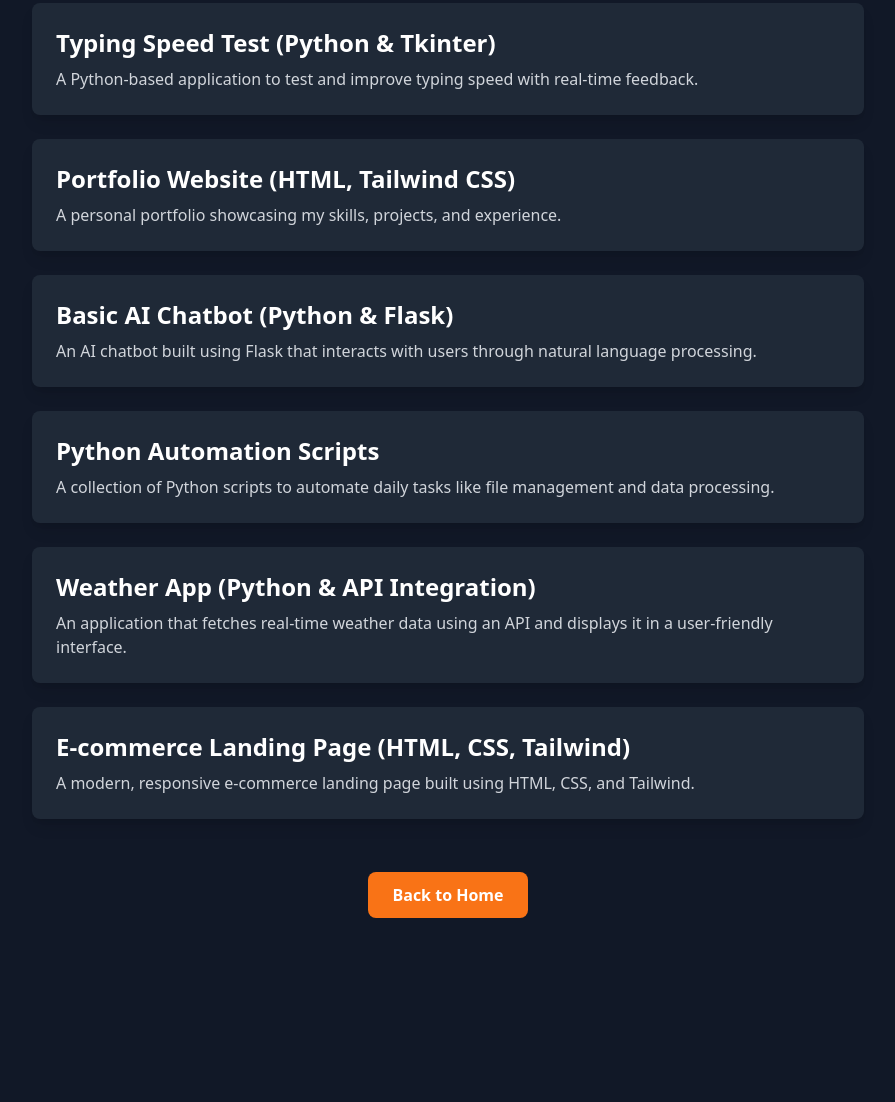
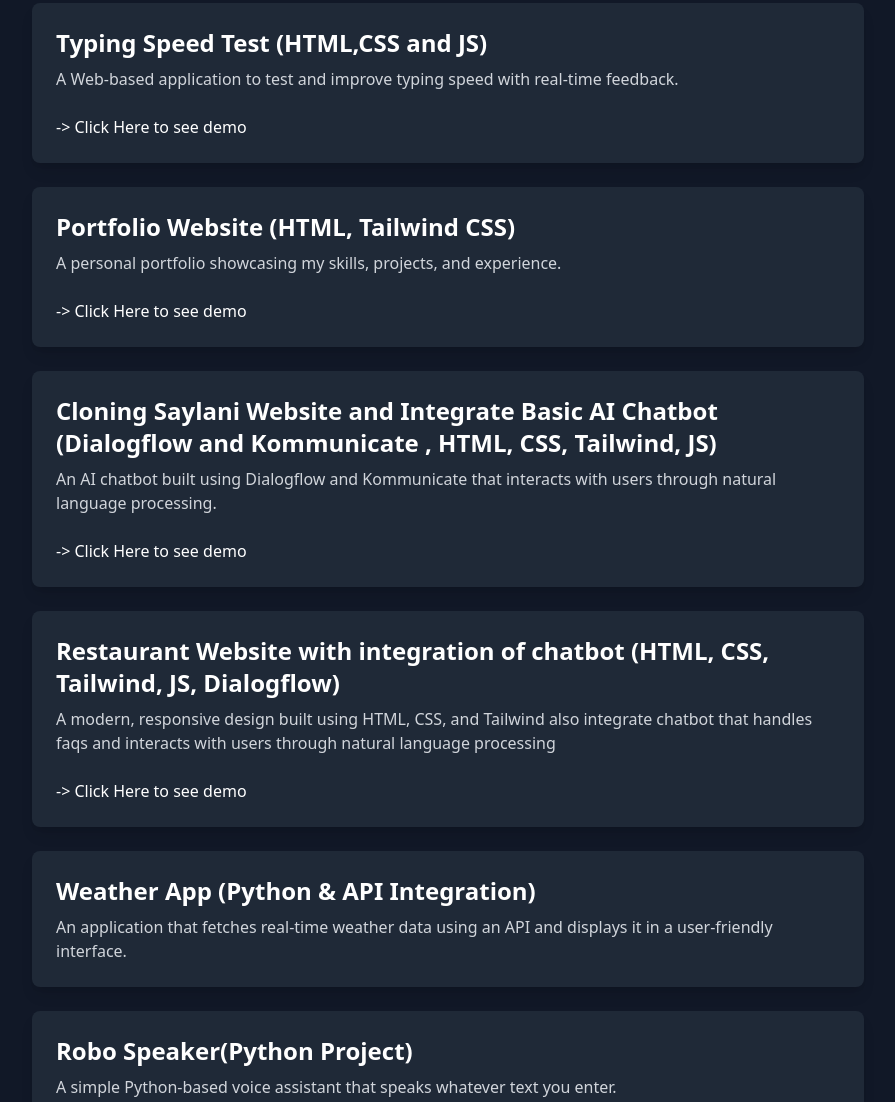
Before and after one commit to Muhummad-Hamza/portfolio, a plain HTML site: page projects.html in a window 1280 px wide. Shown: the part 185-1287 px from the top of the page, without its empty margins (192-1087 px from the left). Before the commit the page ends 1124 px from the top, so only its background shows below. Drawn offline with nearby package versions, Linux system fonts and the light colour scheme.

Commit message:
Changes done

```diff
--- a/projects.html
+++ b/projects.html
@@ -14,29 +14,43 @@
 
     <div class="max-w-4xl mx-auto p-8">
         <div class="bg-gray-800 shadow-lg rounded-lg p-6 mb-6">
-            <h2 class="text-2xl font-bold text-white">Typing Speed Test (Python & Tkinter)</h2>
-            <p class="text-gray-300 mt-2">A Python-based application to test and improve typing speed with real-time feedback.</p>
+            <h2 class="text-2xl font-bold text-white">Typing Speed Test (HTML,CSS and JS)</h2>
+            <p class="text-gray-300 mt-2">A Web-based application to test and improve typing speed with real-time feedback.</p><br>
+            <a href="https://type-speed-pro.vercel.app" target="_blank"> -> Click Here to see demo</a>
         </div>
         <div class="bg-gray-800 shadow-lg rounded-lg p-6 mb-6">
             <h2 class="text-2xl font-bold text-white">Portfolio Website (HTML, Tailwind CSS)</h2>
-            <p class="text-gray-300 mt-2">A personal portfolio showcasing my skills, projects, and experience.</p>
+            <p class="text-gray-300 mt-2">A personal portfolio showcasing my skills, projects, and experience.</p><br>
+            <a href="https://portfolio-nine-steel-19.vercel.app/projects.html" target="_blank"> -> Click Here to see demo</a>
+
         </div>
         <div class="bg-gray-800 shadow-lg rounded-lg p-6 mb-6">
-            <h2 class="text-2xl font-bold text-white">Basic AI Chatbot (Python & Flask)</h2>
-            <p class="text-gray-300 mt-2">An AI chatbot built using Flask that interacts with users through natural language processing.</p>
+            <h2 class="text-2xl font-bold text-white">Cloning Saylani Website and Integrate Basic AI Chatbot (Dialogflow and Kommunicate , HTML, CSS, Tailwind, JS)</h2>
+            <p class="text-gray-300 mt-2">An AI chatbot built using Dialogflow and Kommunicate that interacts with users through natural language processing.</p><br>
+            <a href="https://saylani-lyart.vercel.app/" target="_blank"> -> Click Here to see demo</a>
         </div>
-        <div class="bg-gray-800 shadow-lg rounded-lg p-6 mb-6">
-            <h2 class="text-2xl font-bold text-white">Python Automation Scripts</h2>
-            <p class="text-gray-300 mt-2">A collection of Python scripts to automate daily tasks like file management and data processing.</p>
+
+
+        <div class="bg-gray-800 shadow-lg rounded-lg p-6">
+            <h2 class="text-2xl font-bold text-white"> Restaurant Website with integration of chatbot (HTML, CSS, Tailwind, JS, Dialogflow)</h2>
+            <p class="text-gray-300 mt-2">A modern, responsive design built using HTML, CSS, and Tailwind also integrate chatbot that handles faqs and interacts with users through natural language processing </p><br>
+            <a href="https://flamesbypinnacle.vercel.app/index.html" target="_blank"> -> Click Here to see demo</a>
         </div>
-        <div class="bg-gray-800 shadow-lg rounded-lg p-6 mb-6">
+
+        <br><div class="bg-gray-800 shadow-lg rounded-lg p-6 mb-6">
             <h2 class="text-2xl font-bold text-white">Weather App (Python & API Integration)</h2>
             <p class="text-gray-300 mt-2">An application that fetches real-time weather data using an API and displays it in a user-friendly interface.</p>
         </div>
-        <div class="bg-gray-800 shadow-lg rounded-lg p-6">
-            <h2 class="text-2xl font-bold text-white">E-commerce Landing Page (HTML, CSS, Tailwind)</h2>
-            <p class="text-gray-300 mt-2">A modern, responsive e-commerce landing page built using HTML, CSS, and Tailwind.</p>
+        <div class="bg-gray-800 shadow-lg rounded-lg p-6 mb-6">
+            <h2 class="text-2xl font-bold text-white">Robo Speaker(Python Project)</h2>
+            <p class="text-gray-300 mt-2">A simple Python-based voice assistant that speaks whatever text you enter.</p>
         </div>
+
+        <div class="bg-gray-800 shadow-lg rounded-lg p-6 mb-6">
+            <h2 class="text-2xl font-bold text-white">Notepad App (Python + Tkinter)</h2>
+            <p class="text-gray-300 mt-2">A desktop text editor built using Python Tkinter library. Supports creating, opening, editing, and saving files with a clean and user-friendly interface.</p>
+        </div>
+
     </div>
 
     <div class="max-w-4xl mx-auto p-8 text-center">
```
Also changed, not shown: about.html (+5 -2 lines).
